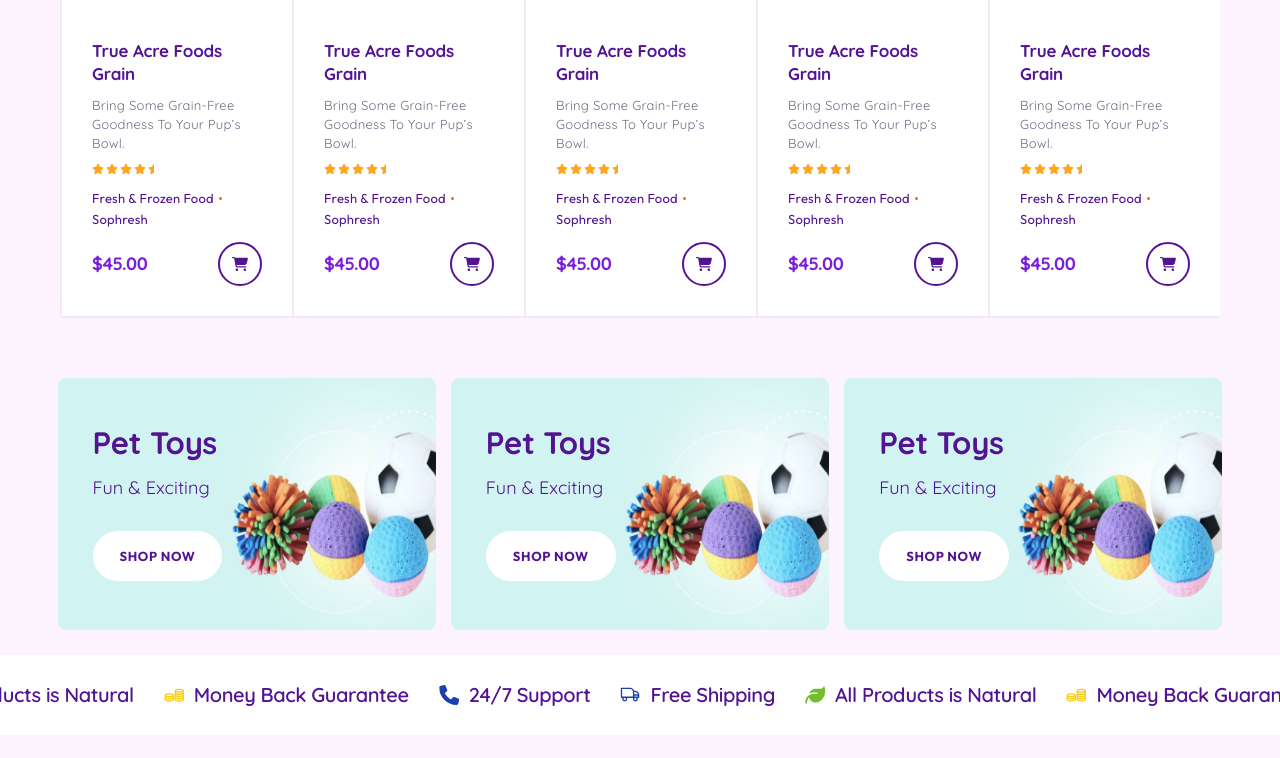
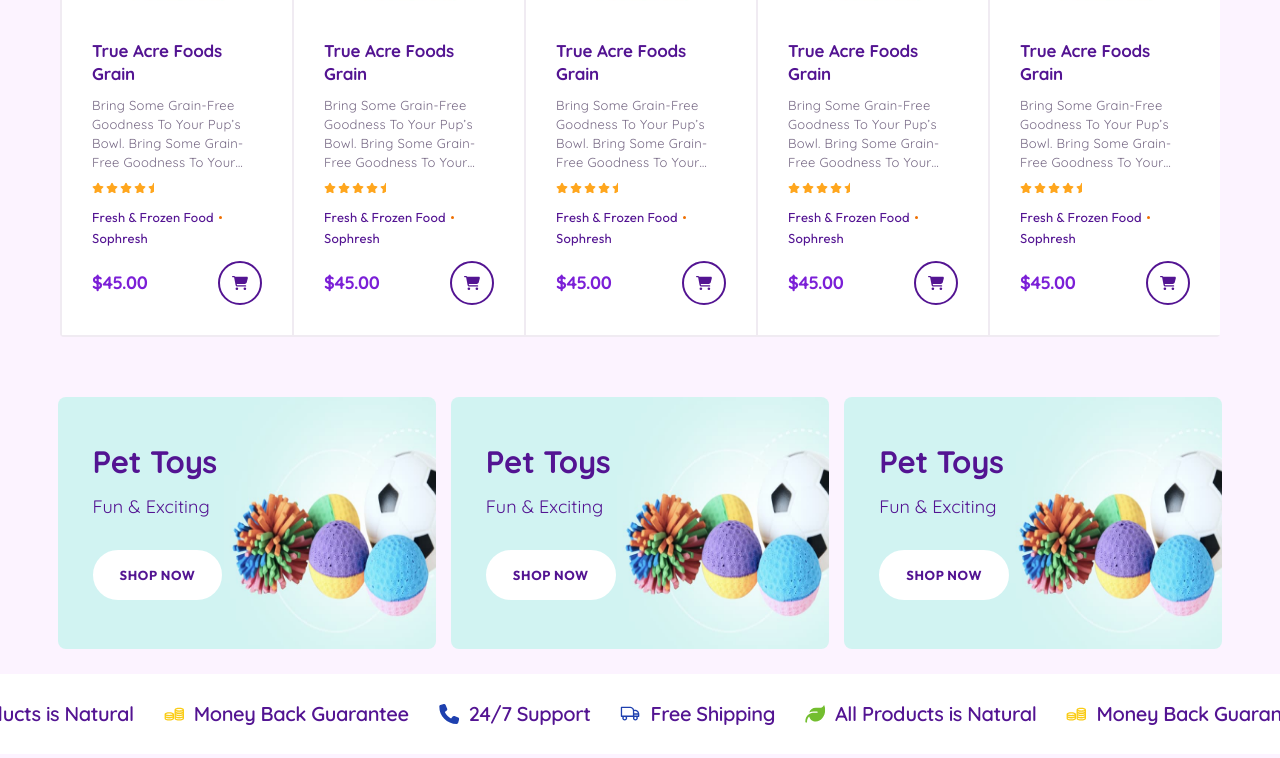
Before and after one commit to DucBinh1207/pet-shop, a Next.js app: page / in a window 1280 px wide. Shown: the part 808-1566 px from the top of the page. Built offline with nearby package versions, Linux system fonts and the light colour scheme.

Commit message:
fix:pets-ui

```diff
--- a/src/app/_components/common/header/index.tsx
+++ b/src/app/_components/common/header/index.tsx
@@ -31,7 +31,11 @@
         href="/"
         className="flex items-center font-quicksand text-[38px] font-bold tracking-wider text-white large-screen:gap-[10px] small-screen:flex-1 small-screen:text-[20px]"
       >
-        <LogoIcon size={40} fill="#ffffff" className="small-screen:scale-[0.7]" />
+        <LogoIcon
+          size={40}
+          fill="#ffffff"
+          className="small-screen:scale-[0.7]"
+        />
         Whiskers
       </Link>
 
--- a/src/app/_components/common/sidebar/index.tsx
+++ b/src/app/_components/common/sidebar/index.tsx
@@ -33,9 +33,9 @@
           "fixed top-0 z-[1000] h-full max-h-full w-full min-w-[320px] max-w-[415px] bg-header_bg_color_second text-text_color_second large-screen:hidden large-screen:opacity-0",
           {
             "translate-x-[0] opacity-100 duration-300 ease-in-out":
-              isSideBarOpen === true,
+              isSideBarOpen,
             "translate-x-[-100%] opacity-0 duration-300 ease-in-out":
-              isSideBarOpen === false,
+              !isSideBarOpen,
           },
         )}
       >
--- a/src/app/_components/common/sidebar/item.tsx
+++ b/src/app/_components/common/sidebar/item.tsx
@@ -3,6 +3,7 @@
 import PetIcon from "@/components/common/icons/pet-icon";
 import ShopIcon from "@/components/common/icons/shop-icon";
 import SupplyIcon from "@/components/common/icons/supply-icon";
+import useSidebar from "@/store/use-sidebar";
 import cn from "@/utils/style/cn";
 import Link from "next/link";
 import { usePathname } from "next/navigation";
@@ -25,18 +26,23 @@
   const pathName = usePathname();
   const Icon = IconsMap[iconName];
 
+  const { closeSidebar } = useSidebar((state) => ({
+    closeSidebar: state.closeSidebar,
+  }));
+
   return (
     <li className="py-[15px] text-[calc(18*100vw/1920)] text-base font-semibold uppercase leading-[1.23]">
+      <button onClick={closeSidebar} className="w-full">
         <Link
           href={path}
-        className={cn("hover:!text-text_color_fourth group relative flex", {
+          className={cn("group relative flex hover:!text-text_color_fourth", {
             "after:absolute after:right-[30px] after:top-0 after:h-[20px] after:w-[20px] after:bg-arrow_img after:bg-no-repeat after:content-['']":
               pathName === path,
           })}
         >
           <Icon
             className={cn(
-            "text-dark_purple_color mr-[16px] fill-current brightness-100 group-hover:brightness-[1.5]",
+              "mr-[16px] fill-current text-dark_purple_color brightness-100 group-hover:brightness-[1.5]",
               { "brightness-[1.5]": pathName === path },
             )}
             size={26.4}
@@ -46,10 +52,11 @@
 
           <span
             className={cn(
-            "bg-text_color_second absolute bottom-[-10px] left-0 h-[1px] w-0 transition-all duration-300 group-hover:w-[80%]",
+              "absolute bottom-[-10px] left-0 h-[1px] w-0 bg-text_color_second transition-all duration-300 group-hover:w-[80%]",
             )}
           ></span>
         </Link>
+      </button>
     </li>
   );
 }
--- a/src/app/pets/_components/pets-content.tsx
+++ b/src/app/pets/_components/pets-content.tsx
@@ -91,8 +91,6 @@
     params.append("sort", sort);
 
     params.append("paging", paging.toString());
-
-    console.log(params.toString());
   };
 
   useEffect(() => {
@@ -180,7 +178,7 @@
 
                 <button
                   type="button"
-                  className="hover_animate mt-[10px] inline-block cursor-pointer rounded-[18px] rounded-[25px] border-[2px] border-solid border-primary bg-white px-[18px] py-[5px] text-center text-[12px] font-bold uppercase tracking-wider text-primary outline-none hover:bg-primary hover:text-white"
+                  className="hover_animate mt-[10px] inline-block cursor-pointer rounded-[18px] border-[2px] border-solid border-primary bg-white px-[18px] py-[5px] text-center text-[12px] font-bold uppercase tracking-wider text-primary outline-none hover:bg-primary hover:text-white"
                 >
                   Filter
                 </button>
@@ -267,7 +265,7 @@
 
               <div className="text-[14px] leading-[1.23] tracking-[0.02em] text-text_color">
                 <select
-                  className="relative h-auto w-full appearance-none rounded-[3px] border border-solid border-input_border_color bg-form_color py-[8px] pl-[9px] pr-[28px] text-[13px] font-medium leading-[16px] tracking-[0.01em] text-primary outline-none"
+                  className="relative h-auto w-full rounded-[3px] border border-solid border-input_border_color bg-form_color py-[8px] pl-[9px] pr-[28px] text-[13px] font-medium leading-[16px] tracking-[0.01em] text-primary outline-none"
                   onChange={handleWeightFilter}
                 >
                   <option value="">Choose the weight</option>
@@ -292,7 +290,7 @@
               <div className="w-full flex-1">Showing all 11 results</div>
               <Sort sort={sort} handleSortFilter={handleSortFilter} />
             </div>
-            <div className="ml-[15px] mr-[2px]">
+            <div className="ml-[15px] mr-[2px] large-screen:hidden large-screen:opacity-0">
               <button
                 className="hover_animate inline-flex cursor-pointer items-center gap-[7px] rounded-[17px] border-[2px] border-solid border-primary bg-white px-[22px] py-[7px] text-center text-[11px] font-bold uppercase leading-[14px] tracking-[0.07em] text-primary outline-none hover:bg-primary hover:text-white"
                 onClick={() => setIsFilterOpen(true)}
--- a/src/components/common/tooltip.tsx
+++ b/src/components/common/tooltip.tsx
@@ -4,13 +4,19 @@
 type ToolTipProps = {
   value: string;
   element: ReactNode;
+  enable?: boolean;
 };
 
-export default function ToolTip({ value, element }: ToolTipProps) {
+export default function ToolTip({
+  value,
+  element,
+  enable = true,
+}: ToolTipProps) {
   const tooltip = (
     <span
       className={cn(
-        "tooltip_animate invisible absolute bottom-[calc((100%+10px))] right-[calc(50%-21px)] inline-flex max-w-[100px] translate-y-[7px] scale-[0.7] whitespace-nowrap rounded-[15px] bg-primary px-[9px] py-[6px] text-center text-[10px] font-bold uppercase leading-[13px] tracking-[0.025em] text-white opacity-0 after:absolute after:bottom-[-10px] after:right-[15px] after:block after:border-[6px] after:border-solid after:border-transparent after:border-t-primary after:content-[''] group-hover:visible group-hover:translate-y-0 group-hover:scale-100 group-hover:opacity-100",
+        "tooltip_animate invisible absolute bottom-[calc((100%+10px))] right-[calc(50%-21px)] inline-flex max-w-[120px] translate-y-[7px] scale-[0.7] rounded-[15px] bg-primary px-[9px] py-[6px] text-center text-[10px] font-bold uppercase leading-[13px] tracking-[0.025em] text-white opacity-0 after:absolute after:bottom-[-10px] after:right-[15px] after:block after:border-[6px] after:border-solid after:border-transparent after:border-t-primary after:content-[''] group-hover:visible group-hover:translate-y-0 group-hover:scale-100 group-hover:opacity-100",
+        { "text-wrap": value.length > 20, "text-nowrap": value.length < 20 },
       )}
     >
       {value}
@@ -19,7 +25,7 @@
 
   return (
     <div className="group relative inline-block">
-      {tooltip}
+      {enable && tooltip}
       {element}
     </div>
   );
--- a/src/components/common/truncate-tooltip.tsx
+++ b/src/components/common/truncate-tooltip.tsx
@@ -1,5 +1,5 @@
-import cn from "@/utils/style/cn";
 import { useLayoutEffect, useRef, useState } from "react";
+import ToolTip from "./tooltip";
 
 type Props = {
   value: string;
@@ -9,15 +9,6 @@
 export default function TruncateToolTip({ value, spanClass }: Props) {
   const ref = useRef<HTMLSpanElement>(null);
   const [enable, setEnable] = useState(true);
-  const truncateTooltip = (
-    <span
-      className={cn(
-        "tooltip_animate invisible absolute bottom-[calc((100%+10px))] right-[calc(50%-21px)] inline-flex max-w-[100px] translate-y-[7px] scale-[0.7] rounded-[15px] bg-primary px-[9px] py-[6px] text-center text-[10px] font-bold uppercase leading-[13px] tracking-[0.025em] text-white opacity-0 after:absolute after:bottom-[-10px] after:right-[15px] after:block after:border-[6px] after:border-solid after:border-transparent after:border-t-primary after:content-[''] group-hover:visible group-hover:translate-y-0 group-hover:scale-100 group-hover:opacity-100",
-      )}
-    >
-      {value}
-    </span>
-  );
 
   useLayoutEffect(() => {
     if (ref.current) {
@@ -26,11 +17,14 @@
   }, []);
 
   return (
-    <div className="group relative inline-block">
-      {enable && truncateTooltip}
-      <span ref={ref} className={spanClass}>
-        {value}
-      </span>
-    </div>
+    <ToolTip
+      element={
+        <span ref={ref} className={spanClass}>
+          {value}
+        </span>
+      }
+      value={value}
+      enable={enable}
+    />
   );
 }
--- a/src/components/pet-card.tsx
+++ b/src/components/pet-card.tsx
@@ -34,7 +34,7 @@
 
           <TruncateToolTip
             spanClass="mb-[10px] line-clamp-4 max-h-[76px] w-full overflow-hidden font-quicksand text-[13px] font-normal capitalize leading-[1.46] tracking-[0.02em] text-text_color"
-            value="Bring some grain-free goodness to your pup’s bowl."
+            value="Bring some grain-free goodness to your pup’s bowl. Bring some grain-free goodness to your pup’s bowl.Bring some grain-free goodness to your pup’s bowl."
           />
 
           <span className="flex gap-[2px]">
```
Lines whose indentation alone changed are shown as unchanged.
